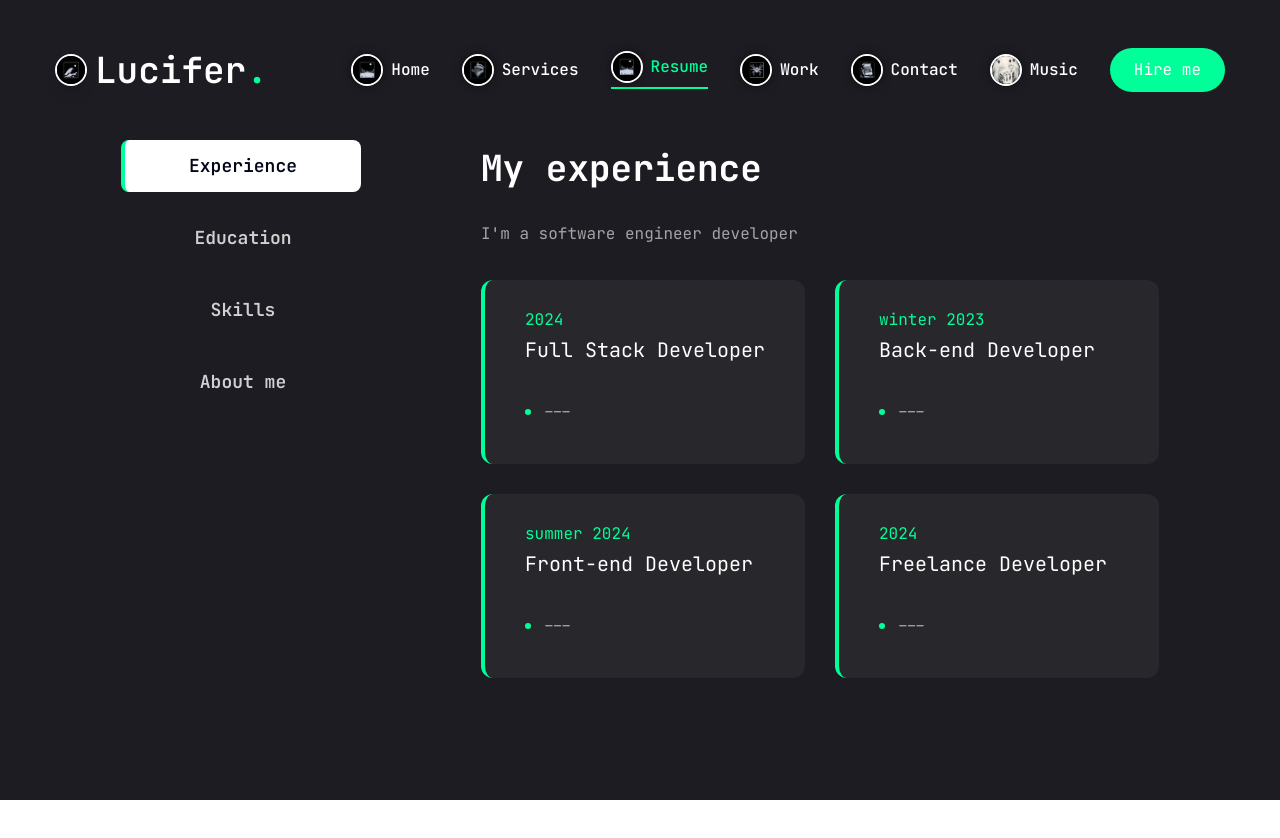
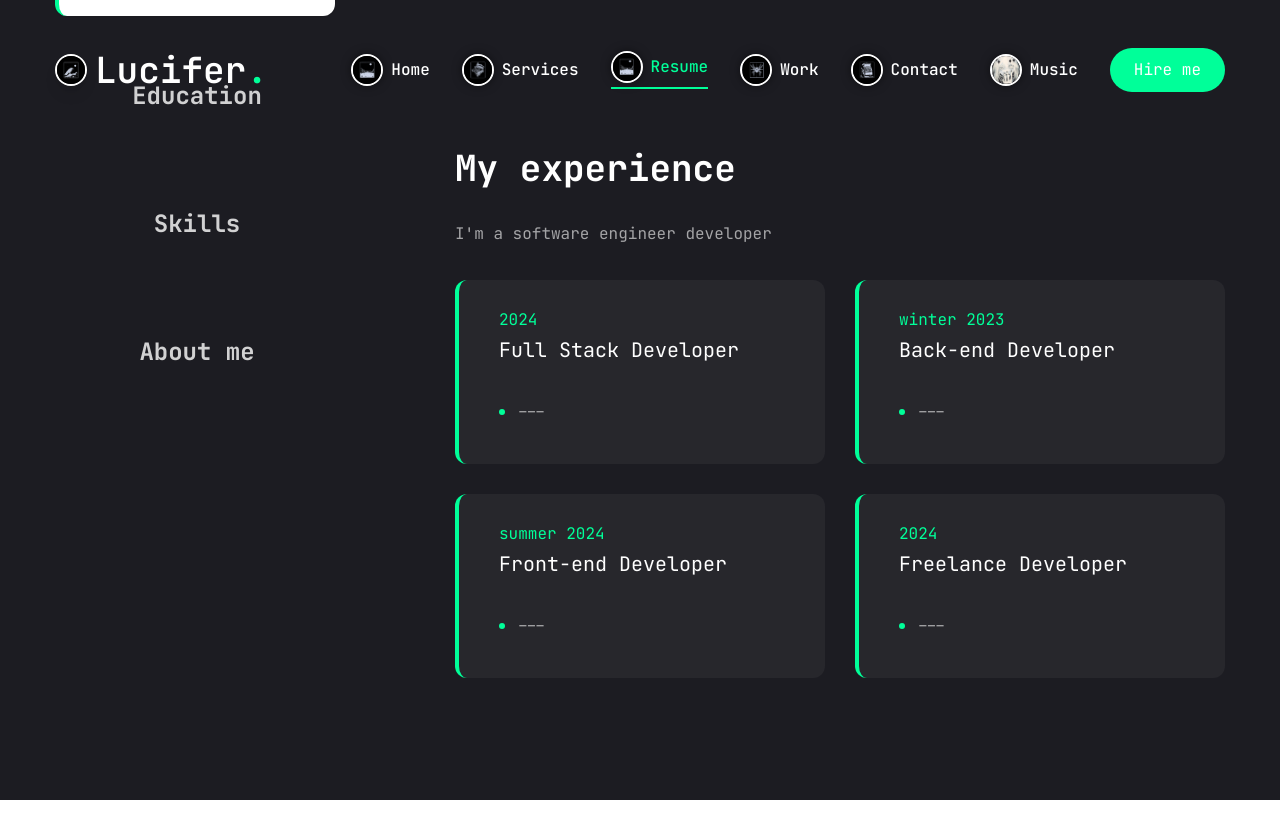
Before and after one commit to Lucifer123Morning/lucifer_server, a Next.js app: page /resume in a window 1280 px wide. Shown: the top 838 px of the page. Before the commit the page ends 800 px from the top, so only its background shows below. Built offline with nearby package versions, Linux system fonts and the light colour scheme.

Commit message:
fix: added

```diff
--- a/app/layout.js
+++ b/app/layout.js
@@ -1,6 +1,7 @@
 import { JetBrains_Mono } from "next/font/google";
 import "./globals.css";
 import dynamic from "next/dynamic";
+import { SpeedInsights } from "@vercel/speed-insights/next"
 
 const Header = dynamic(() => import('../components/Header'), { ssr: false });
 const StairTransition = dynamic(() => import('../components/StairTransition'), { ssr: false });
--- a/components/ResumeClient.jsx
+++ b/components/ResumeClient.jsx
@@ -81,11 +81,12 @@ export default function ResumeClient() {
         <div className="container mx-auto">
             <Tabs
                 defaultValue="experience"
-                className="min-h-[80vh] flex flex-col xl:flex-row items-center xl:items-start justify-center gap-[80px] xl:gap-[120px]"
+                className="flex flex-col xl:flex-row items-center xl:items-start justify-center xl:justify-between gap-[80px] xl:gap-[120px] min-h-screen"
                 onValueChange={(v) => setActiveTab(v)}
             >
                 {/* Левая колонка */}
-                <TabsList className="flex flex-col items-start justify-center xl:justify-start gap-5 w-full max-w-[240px] bg-transparent border-none p-0">
+                <div className="flex flex-col items-center justify-center w-full xl:w-[280px] h-full">
+                    <TabsList className="flex flex-col items-stretch justify-center gap-8 w-full bg-transparent border-none p-0">
                         {[
                             { value: "experience", label: "Experience" },
                             { value: "education", label: "Education" },
@@ -95,18 +96,19 @@ export default function ResumeClient() {
                             <TabsTrigger
                                 key={tab.value}
                                 value={tab.value}
-                            className={`w-full text-left text-lg font-semibold py-3 px-5 rounded-lg border-l-4 transition-all duration-300 ${
+                                className={`w-full text-left text-2xl font-bold py-8 px-8 rounded-xl border-l-4 transition-all duration-300 ${
                                     activeTab === tab.value
-                                    ? "border-accent text-accent bg-primary shadow-[0_0_10px_rgba(0,255,150,0.3)]"
-                                    : "border-transparent text-white/80 hover:text-accent hover:border-accent/60"
+                                        ? "border-accent text-accent bg-primary shadow-[0_0_20px_rgba(0,255,150,0.3)]"
+                                        : "border-transparent text-white/80 hover:text-accent"
                                 }`}
                             >
                                 {tab.label}
                             </TabsTrigger>
                         ))}
                     </TabsList>
+                </div>
 
-                <div className="min-h-[80vh] flex flex-col justify-start">
+                <div className="flex-1 w-full xl:w-auto">
                     <TabsContent value='experience' className="w-full">
                         <div className="flex flex-col gap-[30px] text-center xl:text-left">
                             <h3 className="text-4xl font-bold">{experience.title}</h3>
@@ -118,7 +120,8 @@ export default function ResumeClient() {
                                             key={index}
                                             className="bg-bg-primary h-[184px] py-6 px-10 rounded-xl border-l-4 border-accent flex flex-col justify-center items-center lg:items-start gap-1 overflow-hidden"
                                         >
-                                            <a href={item.url} target="_blank" rel="noopener noreferrer" className="w-full h-full block">
+                                            <a href={item.url} target="_blank" rel="noopener noreferrer"
+                                               className="w-full h-full block">
                                                 <span className="text-accent">{item.duration}</span>
                                                 <h3 className="text-xl max-w-[260px] min-h-[60px] text-center lg:text-left truncate">
                                                     {item.position}
@@ -146,7 +149,8 @@ export default function ResumeClient() {
                                             key={index}
                                             className="bg-bg-primary h-[184px] py-6 px-10 rounded-xl border-l-4 border-accent flex flex-col justify-center items-center lg:items-start gap-1 overflow-hidden"
                                         >
-                                            <a href={item.url} target="_blank" rel="noopener noreferrer" className="w-full h-full block">
+                                            <a href={item.url} target="_blank" rel="noopener noreferrer"
+                                               className="w-full h-full block">
                                                 <span className="text-accent">{item.degree}</span>
                                                 <h3 className="text-xl max-w-[260px] min-h-[60px] text-center lg:text-left truncate">
                                                     {item.duration}
@@ -174,8 +178,10 @@ export default function ResumeClient() {
                                     <li key={index}>
                                         <TooltipProvider delayDuration={100}>
                                             <Tooltip>
-                                                <TooltipTrigger className="w-full h-[150px] bg-bg-primary border border-border-primary rounded-xl flex justify-center items-center group overflow-hidden">
-                                                    <span className="text-2xl group-hover:text-accent transition-all duration-300">
+                                                <TooltipTrigger
+                                                    className="w-full h-[150px] bg-bg-primary border border-border-primary rounded-xl flex justify-center items-center group overflow-hidden">
+                                                    <span
+                                                        className="text-2xl group-hover:text-accent transition-all duration-300">
                                                         {item.icon}
                                                     </span>
                                                 </TooltipTrigger>
@@ -196,7 +202,8 @@ export default function ResumeClient() {
                             <p className="max-w-2xl text-white/80 mx-auto xl:mx-0 break-words">{about.description}</p>
                             <ul className="grid grid-cols-1 xl:grid-cols-2 gap-8 max-w-3xl mx-auto xl:mx-0">
                                 {about.info.map((item, index) => (
-                                    <li key={index} className="flex flex-col gap-4 items-start border border-border-primary p-6 rounded-xl bg-bg-primary shadow-lg hover:shadow-xl transition-shadow duration-300 ease-in-out w-full break-words">
+                                    <li key={index}
+                                        className="flex flex-col gap-4 items-start border border-border-primary p-6 rounded-xl bg-bg-primary shadow-lg hover:shadow-xl transition-shadow duration-300 ease-in-out w-full break-words">
                                         <span className="text-white/90 font-semibold text-lg">{item.fieldName}:</span>
                                         <span className="text-xl text-white break-words">{item.fieldValue}</span>
                                     </li>
@@ -211,7 +218,7 @@ export default function ResumeClient() {
 
     return mounted ? (
         <motion.div
-            initial={{ opacity: 0 }}
+            initial={{opacity: 0}}
             animate={{ opacity: 1, transition: { delay: 2.4, duration: 0.4, ease: 'easeIn' } }}
             className="min-h-[80vh] flex items-start justify-start py-12 xl:py-0"
         >
--- a/package.json
+++ b/package.json
@@ -15,6 +15,7 @@
     "@radix-ui/react-slot": "^1.1.0",
     "@radix-ui/react-tabs": "^1.1.13",
     "@radix-ui/react-tooltip": "^1.2.8",
+    "@vercel/speed-insights": "^1.2.0",
     "autoprefixer": "^10.4.20",
     "class-variance-authority": "^0.7.0",
     "clsx": "^2.1.1",
```
Also changed, not shown: 1 other file (tests, documents, lock files or other folders). Lines whose indentation alone changed are shown as unchanged.
